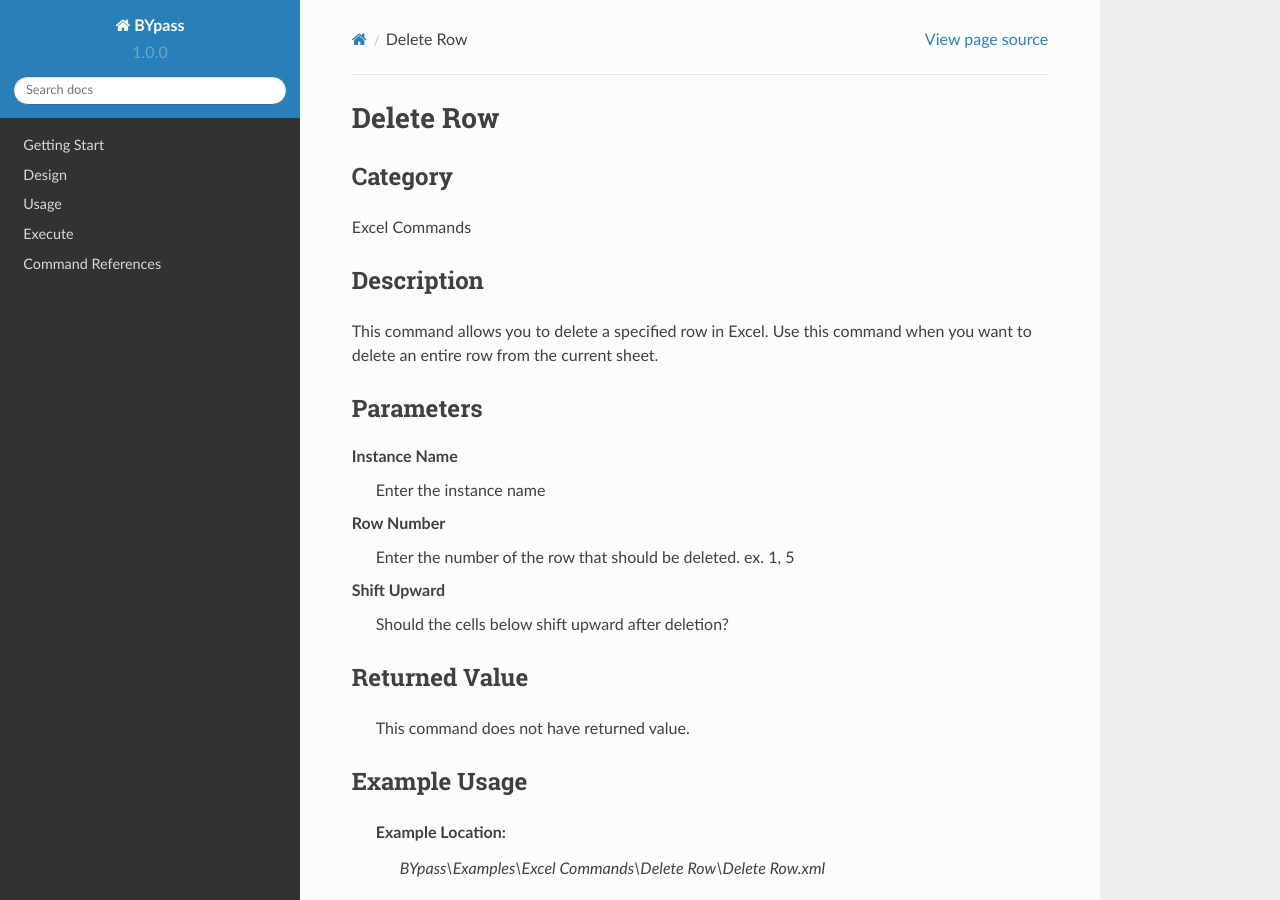
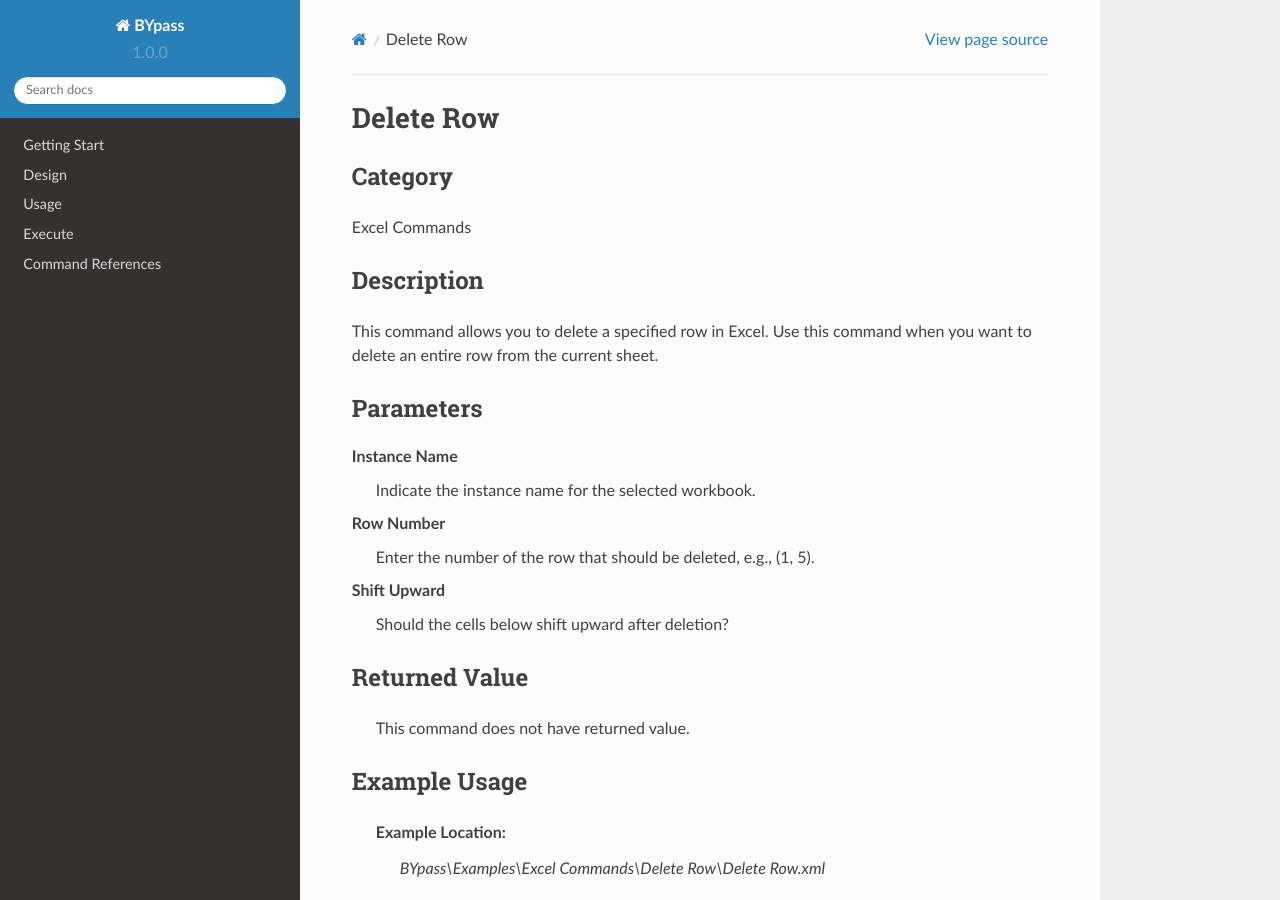
Before and after one commit to stupidmankind/BYpassDoc, a Sphinx documentation site: the page built from docs/source/commands/exceldeleterow.rst, in a window 1280 px wide and 900 px high. Built offline with Sphinx 7.4.7 and the Read the Docs theme 2.0.0, drawn with Linux system fonts in a browser that asks for light colours.

Commit message:
Update exceldeleterow.rst
edit description

```diff
--- a/docs/source/commands/exceldeleterow.rst
+++ b/docs/source/commands/exceldeleterow.rst
@@ -14,10 +14,10 @@ Parameters
 ----------
 
 **Instance Name**
-	Enter the instance name
+	Indicate the instance name for the selected workbook.
 
 **Row Number**
-	Enter the number of the row that should be deleted. ex. 1, 5
+	Enter the number of the row that should be deleted, e.g., (1, 5).
 
 **Shift Upward**
 	Should the cells below shift upward after deletion?
```
